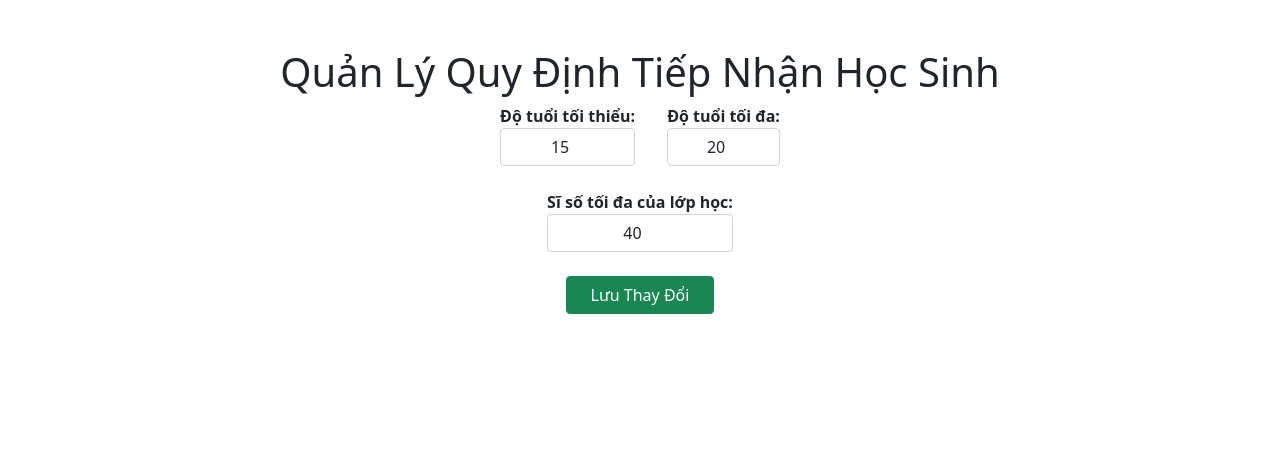
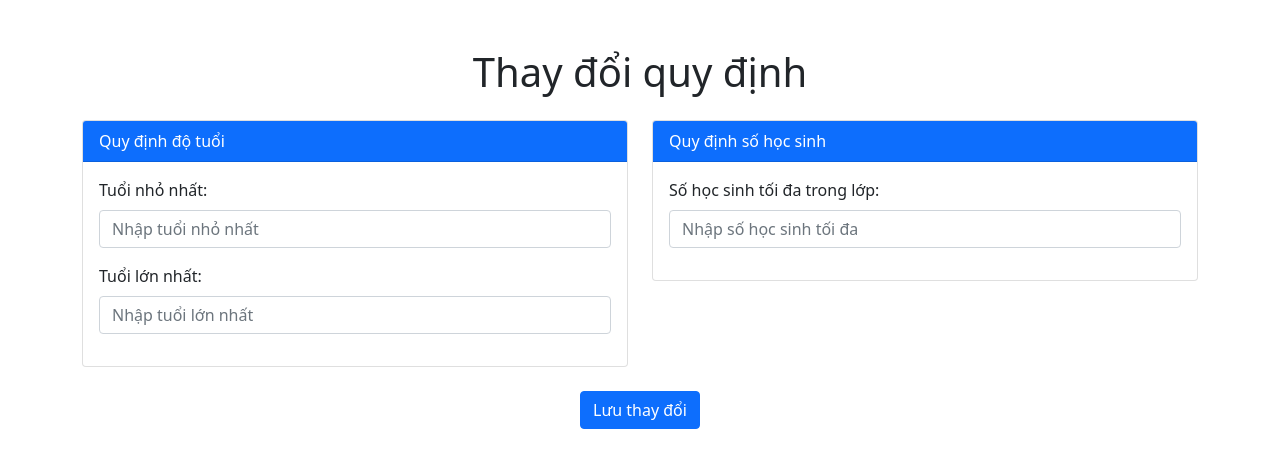
Before and after one commit to HuyDwng/QLHS, a Flask app: page /rule in a window 1280 px wide. Shown: the part 56-524 px from the top of the page. Run offline with Flask 3, Linux system fonts and the light colour scheme.

Commit message:
admin done

```diff
--- a/QLHS/templates/rule.html
+++ b/QLHS/templates/rule.html
@@ -1,25 +1,24 @@
-{%extends 'layout/base.html'%}
+{% extends 'layout/base.html' %}
 
-{%block content%}
+{% block content %}
 <nav class="navbar navbar-expand-sm bg-dark navbar-dark">
     <div class="container-fluid">
         <a class="navbar-brand" href="/">Quản lý học sinh</a>
-
         <div class="collapse navbar-collapse" id="collapsibleNavbar">
             <ul class="navbar-nav">
                 <li class="nav-item">
-                  <a class="nav-link" href="/manage">Quản lý môn học</a>
+                    <a class="nav-link" href="/manage">Quản lý môn học</a>
                 </li>
                 <li class="nav-item">
-                  <a class="nav-link" href="/rule">Thay đổi quy định</a>
+                    <a class="nav-link" href="/rule">Thay đổi quy định</a>
                 </li>
                 <li class="nav-item">
-                  <a class="nav-link" href="/report">Thống kê và báo cáo</a>
+                    <a class="nav-link" href="/report">Thống kê và báo cáo</a>
                 </li>
                 <li class="nav-item">
                     <a class="nav-link" href="/register">Tạo tài khoản</a>
-                  </li>
-              </ul>
+                </li>
+            </ul>
         </div>
         <div class="d-flex">
             <a class="nav-link text-info" href="/logout">Đăng xuất</a>
@@ -28,45 +27,63 @@
 </nav>
 
 <div class="container mt-5">
-    <h1 class="text-center mt-1">Quản Lý Quy Định Tiếp Nhận Học Sinh</h1>
-
-    <!-- Hiển thị thông báo -->
-    {% with messages = get_flashed_messages(with_categories=true) %}
-        {% if messages %}
-            <div class="alert alert-info" role="alert">
-                {% for category, message in messages %}
-                    <div class="alert alert-{{ category }} mt-2">{{ message }}</div>
-                {% endfor %}
+    <h1 class="text-center">Thay đổi quy định</h1>
+    <form method="POST" action="/rule">
+        <div class="row mt-4">
+            <!-- Quy định độ tuổi -->
+            <div class="col-md-6">
+                <div class="card">
+                    <div class="card-header bg-primary text-white">
+                        Quy định độ tuổi
+                    </div>
+                    <div class="card-body">
+                        <div class="mb-3">
+                            <label for="minAge" class="form-label">Tuổi nhỏ nhất:</label>
+                            <input type="text" class="form-control" id="minAge" name="minAge"
+                                   placeholder="Nhập tuổi nhỏ nhất" value="{{ min_age if min_age is not none else '' }}" required>
+                            {% if errors.minAge %}
+                            <small class="text-danger">{{ errors.minAge }}</small>
+                            {% endif %}
+                        </div>
+                        <div class="mb-3">
+                            <label for="maxAge" class="form-label">Tuổi lớn nhất:</label>
+                            <input type="text" class="form-control" id="maxAge" name="maxAge"
+                                placeholder="Nhập tuổi lớn nhất" value="{{ max_age if max_age is not none else '' }}" required>
+                            {% if errors.maxAge %}
+                            <small class="text-danger">{{ errors.maxAge }}</small>
+                            {% endif %}
+                        </div>
+                    </div>
+                </div>
             </div>
-        {% endif %}
-    {% endwith %}
-
-    <form method="POST">
-        <div class="d-flex align-items-center justify-content-center mb-4">
-            <div class="text-center me-3">
-                <label class="fw-bold">Độ tuổi tối thiểu:</label>
-                <input type="number" class="form-control text-center" id="min-age" name="min-age" value="15" min="6" max="30" onkeydown="return false;">
-            </div>
-            <div>
-                <i class="bi bi-arrow-right fs-1 text-primary"></i> <!-- Mũi tên với kích thước lớn -->
-            </div>
-            <div class="text-center ms-3">
-                <label class="fw-bold">Độ tuổi tối đa:</label>
-                <input type="number" class="form-control text-center" id="max-age" name="max-age" value="20" min="6" max="30" onkeydown="return false;">
+            <!-- Quy định số học sinh -->
+            <div class="col-md-6">
+                <div class="card">
+                    <div class="card-header bg-primary text-white">
+                        Quy định số học sinh
+                    </div>
+                    <div class="card-body">
+                        <div class="mb-3">
+                            <label for="maxNumber" class="form-label">Số học sinh tối đa trong lớp:</label>
+                            <input type="text" class="form-control" id="maxNumber" name="maxNumber"
+                                placeholder="Nhập số học sinh tối đa" value="{{ max_number if max_number is not none else '' }}" required>
+                            {% if errors.maxNumber %}
+                            <small class="text-danger">{{ errors.maxNumber }}</small>
+                            {% endif %}
+                        </div>
+                    </div>
+                </div>
             </div>
         </div>
-
-        <div class="d-flex align-items-center justify-content-center mb-4">
-            <div class="text-center">
-                <label class="fw-bold">Sĩ số tối đa của lớp học:</label>
-                <input type="number" class="form-control text-center" id="max-students" name="max-students" value="40" min="0" max="100">
-            </div>
-        </div>
-
-        <div class="text-center">
-            <button type="submit" class="btn btn-success px-4">Lưu Thay Đổi</button>
+        <div class="text-center mt-4">
+            <button type="submit" class="btn btn-primary">Lưu thay đổi</button>
         </div>
     </form>
+
+    {% if success_message %}
+    <div class="alert alert-success mt-4" role="alert">
+        {{ success_message }}
+    </div>
+    {% endif %}
 </div>
-
-{%endblock%}
+{% endblock %}
--- a/app.py
+++ b/app.py
@@ -1,6 +1,6 @@
 from QLHS import create_app, db
 from flask import render_template, Flask, jsonify, request, flash, redirect, url_for, session
-from QLHS.models import userLogin, Subject, Year, Semester, Class, Point, Student
+from QLHS.models import userLogin, Subject, Year, Semester, Class, Point, Student, StudentRule, ClassRule
 from werkzeug.security import generate_password_hash
 
 app = create_app()
@@ -157,11 +157,77 @@ def register():
 
     return render_template('register.html')
 ###Tạo tài khoản end###
+
 ###Thay đổi quy định start###
 @app.route('/rule', methods=['GET', 'POST'])
 def rule():
-    return render_template('rule.html')
+    student_rule = StudentRule.query.first()
+    class_rule = ClassRule.query.first()
 
+    # Lấy dữ liệu từ database để hiển thị ban đầu
+    min_age = student_rule.minAge if student_rule else None
+    max_age = student_rule.maxAge if student_rule else None
+    max_number = class_rule.maxNumber if class_rule else None
+
+    success_message = None
+    errors = {
+        "minAge": None,
+        "maxAge": None,
+        "maxNumber": None
+    }
+
+    if request.method == 'POST':
+        try:
+            min_age_input = int(request.form.get('minAge', 0))
+            max_age_input = int(request.form.get('maxAge', 0))
+            max_number_input = int(request.form.get('maxNumber', 0))
+
+            # Kiểm tra điều kiện hợp lệ
+            if min_age_input <= 0:
+                errors["minAge"] = "Tuổi nhỏ nhất phải lớn hơn 0."
+            if max_age_input <= 0:
+                errors["maxAge"] = "Tuổi lớn nhất phải lớn hơn 0."
+            if max_number_input <= 0:
+                errors["maxNumber"] = "Số học sinh tối đa phải lớn hơn 0."
+            if max_age_input < min_age_input:
+                errors["maxAge"] = "Tuổi lớn nhất không thể nhỏ hơn tuổi nhỏ nhất."
+            if min_age_input > max_age_input:
+                errors["minAge"] = "Tuổi nhỏ nhất không thể lớn hơn tuổi lớn nhất."
+
+            # Nếu không có lỗi, lưu vào database
+            if not any(errors.values()):
+                if not student_rule:
+                    student_rule = StudentRule(minAge=min_age_input, maxAge=max_age_input)
+                    db.session.add(student_rule)
+                else:
+                    student_rule.minAge = min_age_input
+                    student_rule.maxAge = max_age_input
+
+                if not class_rule:
+                    class_rule = ClassRule(maxNumber=max_number_input)
+                    db.session.add(class_rule)
+                else:
+                    class_rule.maxNumber = max_number_input
+
+                db.session.commit()
+                success_message = "Lưu thay đổi thành công!"
+                # Reset dữ liệu để hiển thị thành công
+                min_age = min_age_input
+                max_age = max_age_input
+                max_number = max_number_input
+        except ValueError:
+            errors["minAge"] = "Vui lòng nhập số hợp lệ cho tuổi nhỏ nhất."
+            errors["maxAge"] = "Vui lòng nhập số hợp lệ cho tuổi lớn nhất."
+            errors["maxNumber"] = "Vui lòng nhập số hợp lệ cho số học sinh."
+
+    return render_template(
+        'rule.html',
+        min_age=min_age,
+        max_age=max_age,
+        max_number=max_number,
+        success_message=success_message,
+        errors=errors
+    )
 ###Thay đổi quy định end###
 ###Quản lý môn học start###
 @app.route('/manage', methods=['GET'])
```
